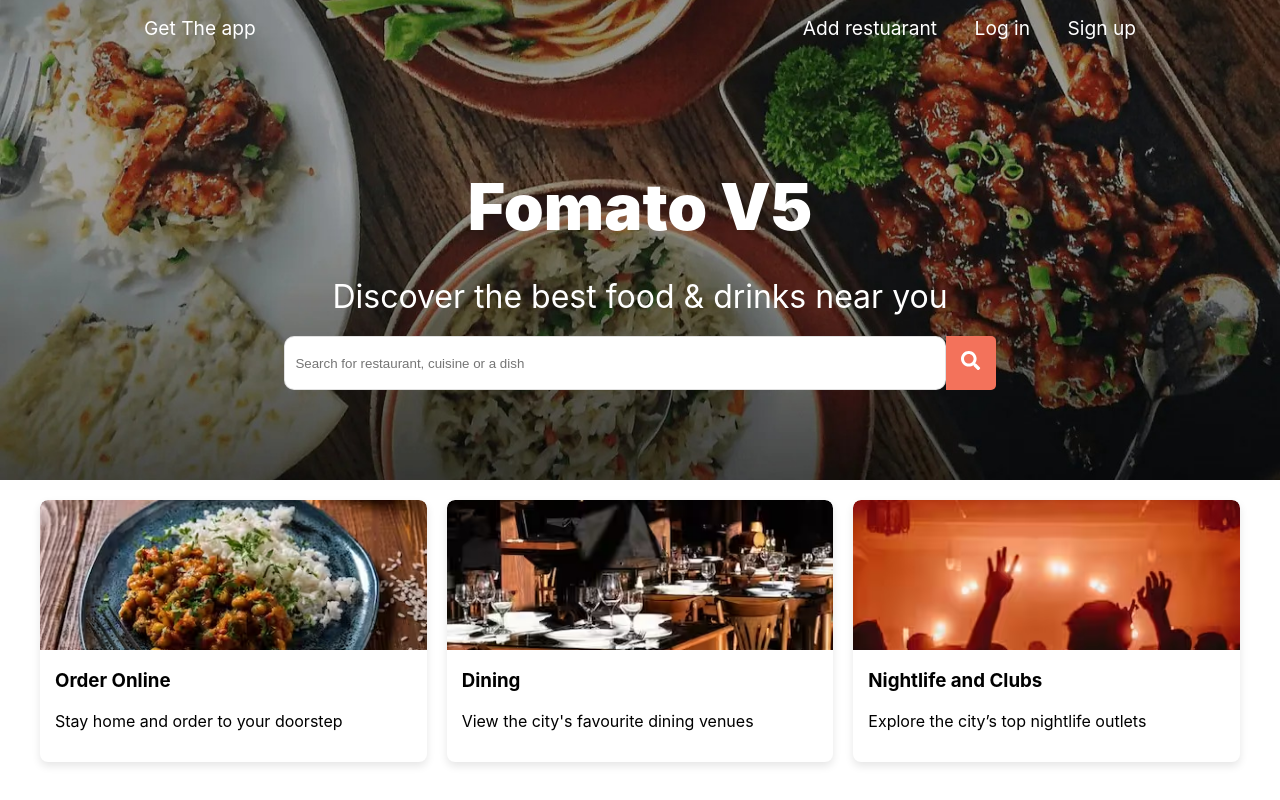
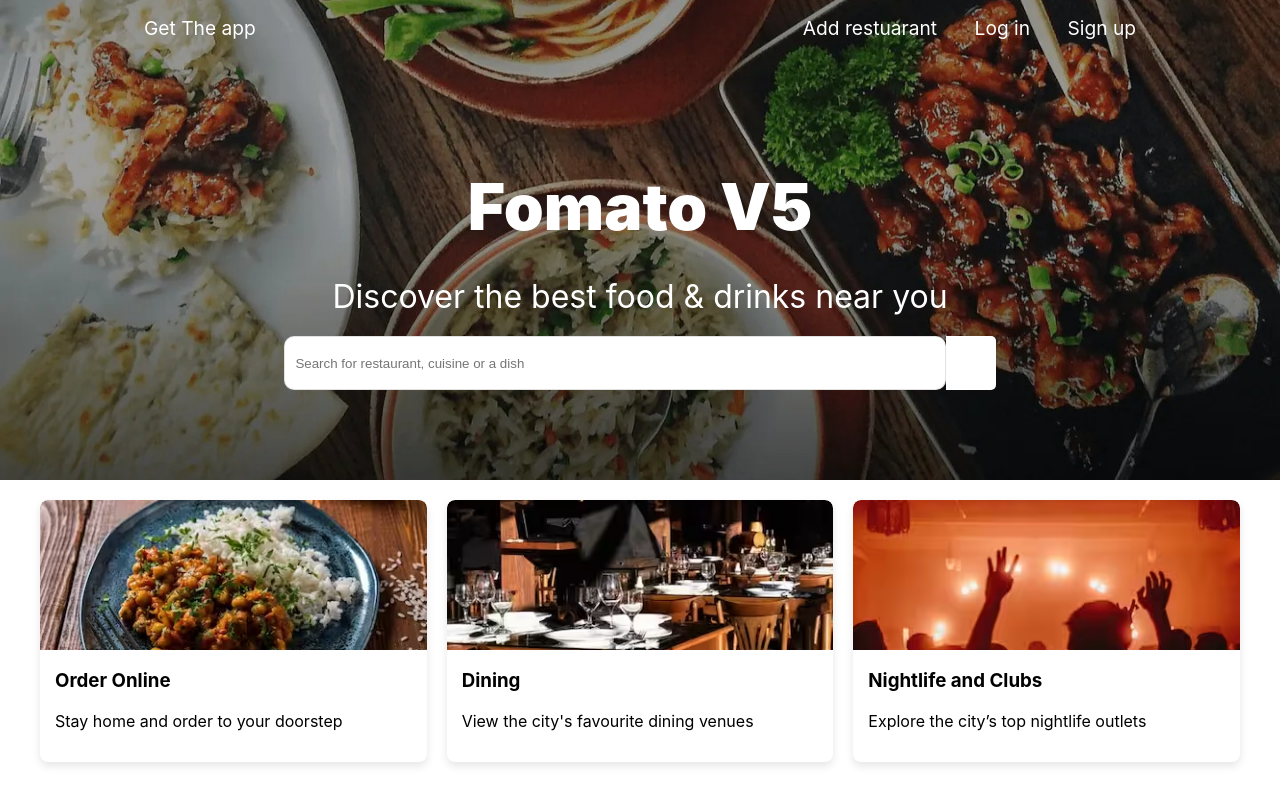
Before and after one commit to iamtejas23/react-zomato-clone, a React (Create React App) app: page / in a window 1280 px wide. Shown: the top 800 px of the page. Built offline with nearby package versions, Linux system fonts and the light colour scheme.

Commit message:
Update SearchBar.css

```diff
--- a/src/components/SearchBar/SearchBar.css
+++ b/src/components/SearchBar/SearchBar.css
@@ -10,11 +10,11 @@
     border: 1px solid #cccccc93;
     border-radius: 10px;
     max-width: 50%;
-    height:2rem; ;
+    height:2rem;
   }
 
   .search-bar button {
-    background-color: #f3725b;
+    background-color: #fff;
     color: white;
     border: none;
     border-radius: 0 5px 5px 0;
```
